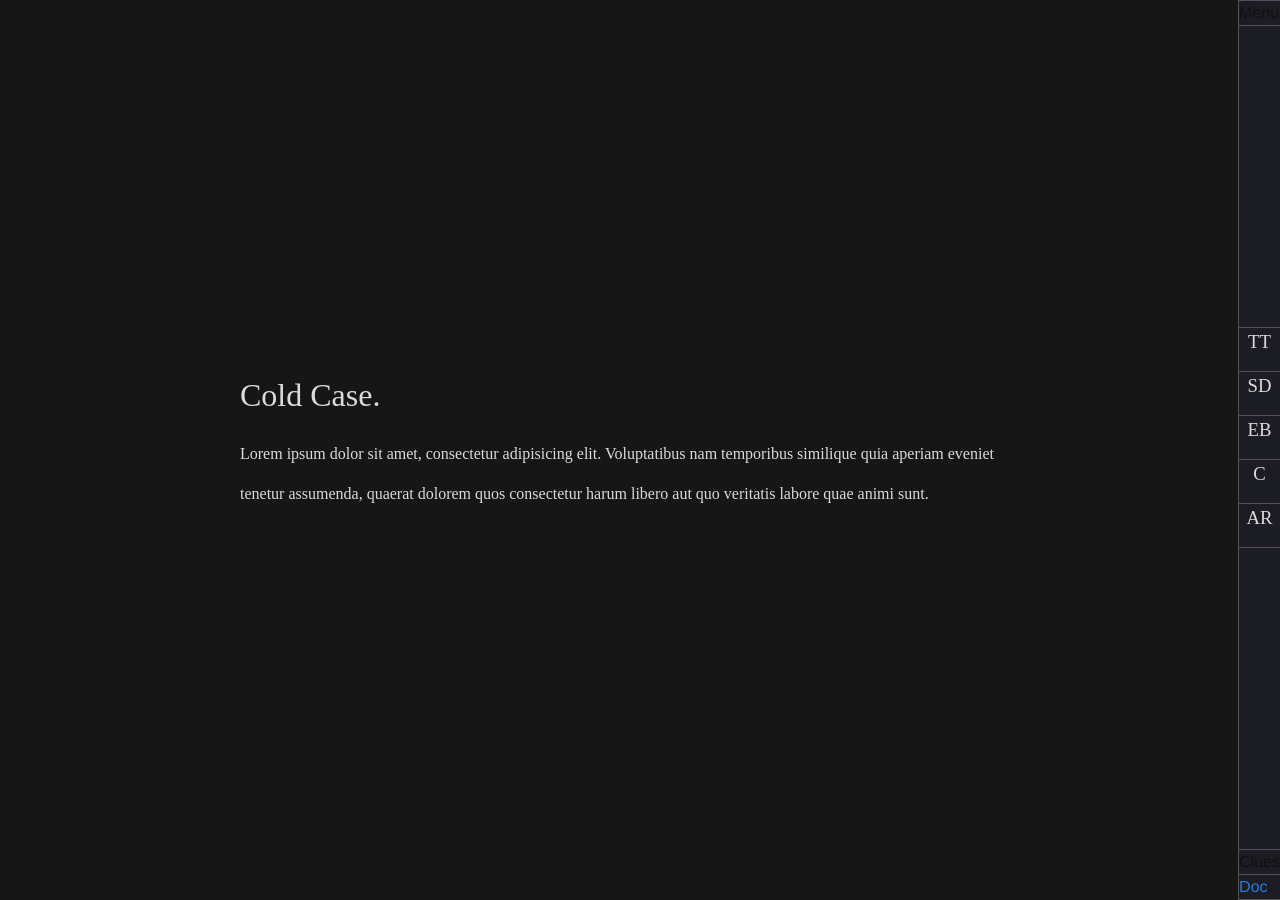
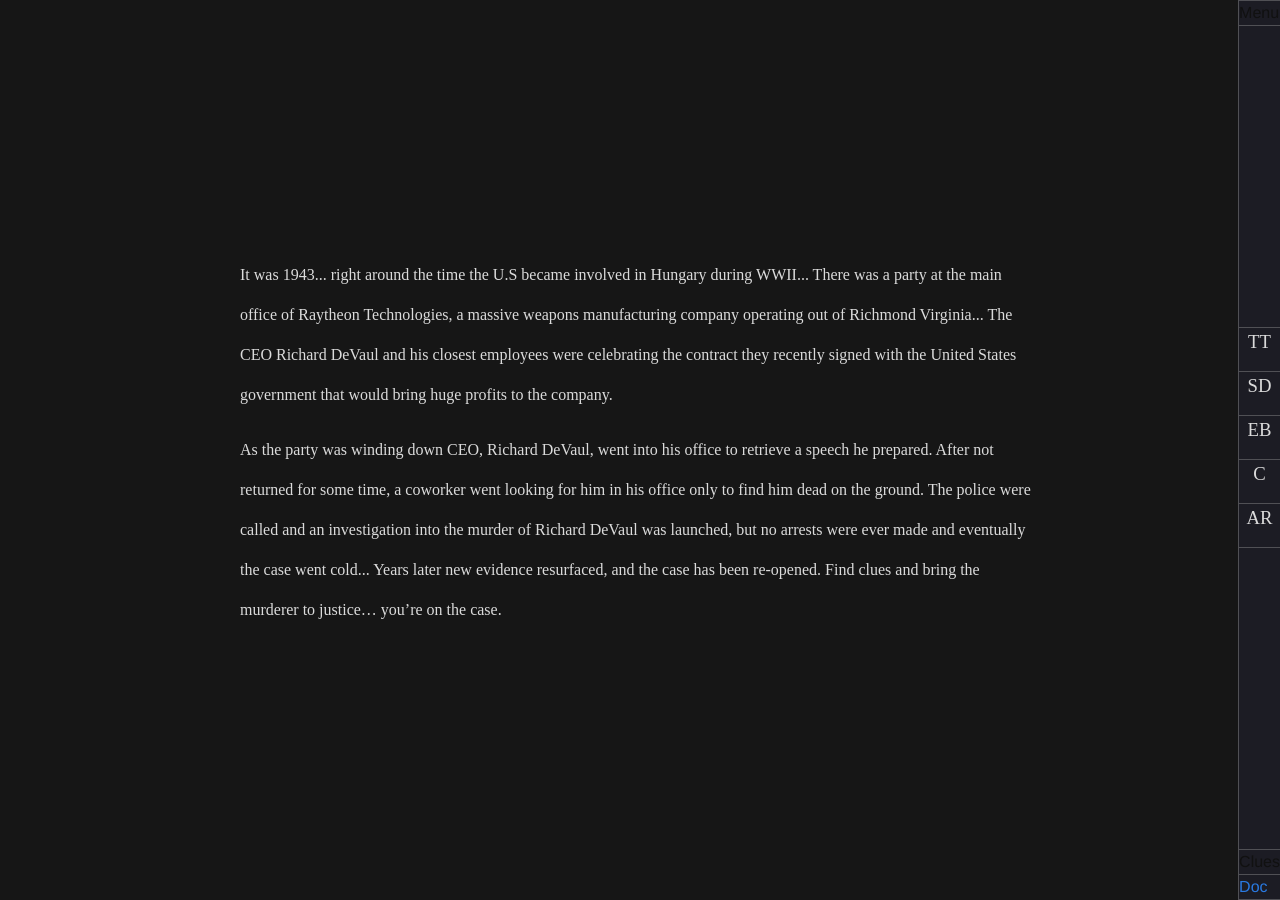
Before and after one commit to tatimblin/murder-mystery, a Jekyll site: the page built from index.html, in a window 1280 px wide. Built offline with Jekyll 4.4.1, drawn with Linux system fonts in a browser that asks for light colours; nearby versions of some CDN libraries; some web fonts are replaced.

Commit message:
fixed intro
removed h1 added real intro text

```diff
--- a/_includes/intro.html
+++ b/_includes/intro.html
@@ -1,10 +1,10 @@
 <div class="intro">
     <div class="intro-content">
-        <h1>
-            Cold Case.
-        </h1>
         <p>
-            Lorem ipsum dolor sit amet, consectetur adipisicing elit. Voluptatibus nam temporibus similique quia aperiam eveniet tenetur assumenda, quaerat dolorem quos consectetur harum libero aut quo veritatis labore quae animi sunt.
+            It was 1943... right around the time the U.S became involved in Hungary during WWII... There was a party at the main office of Raytheon Technologies, a massive weapons manufacturing company operating out of Richmond Virginia... The CEO Richard DeVaul and his closest employees were celebrating the contract they recently signed with the United States government that would bring huge profits to the company.
         </p>
+         <p>
+			As the party was winding down CEO, Richard DeVaul, went into his office to retrieve a speech he prepared. After not returned for some time, a coworker went looking for him in his office only to find him dead on the ground. The police were called and an investigation into the murder of Richard DeVaul was launched, but no arrests were ever made and eventually the case went cold... Years later new evidence resurfaced, and the case has been re-opened. Find clues and bring the murderer to justice… you’re on the case.
+    	</p>
     </div>
 </div>
```
